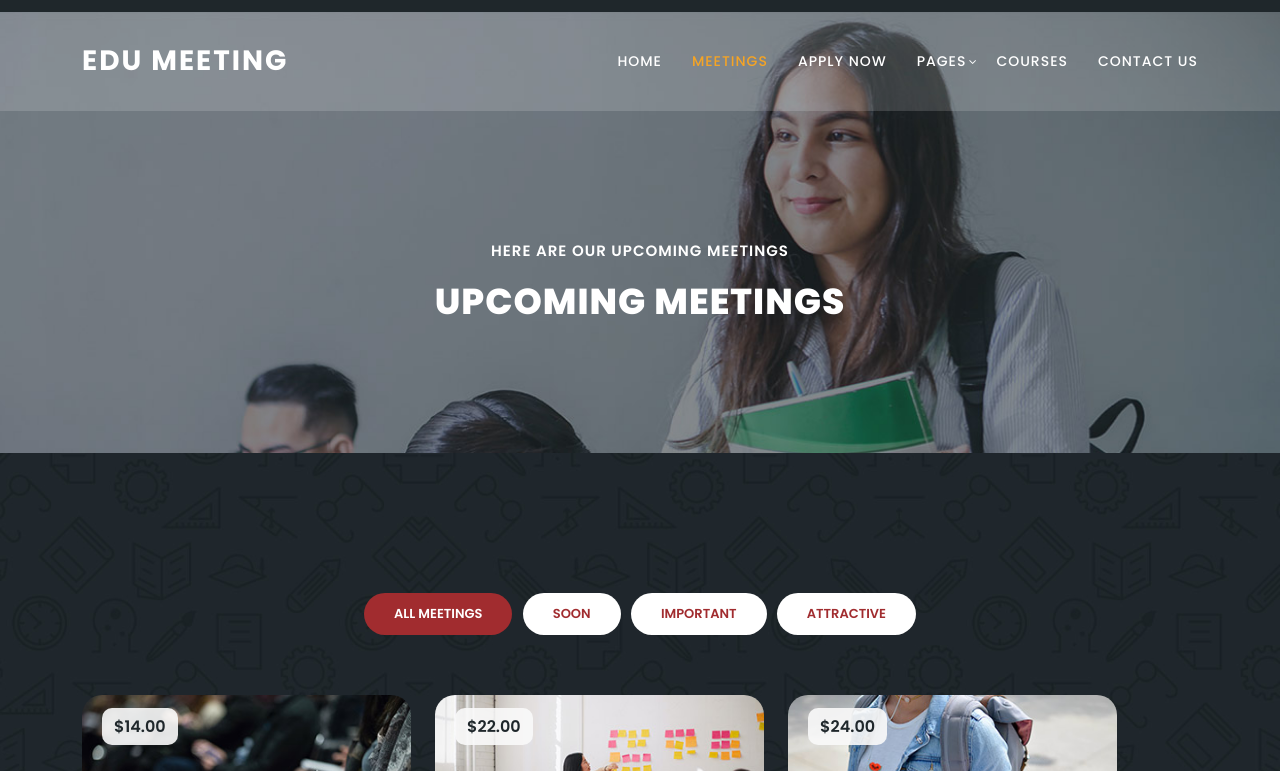
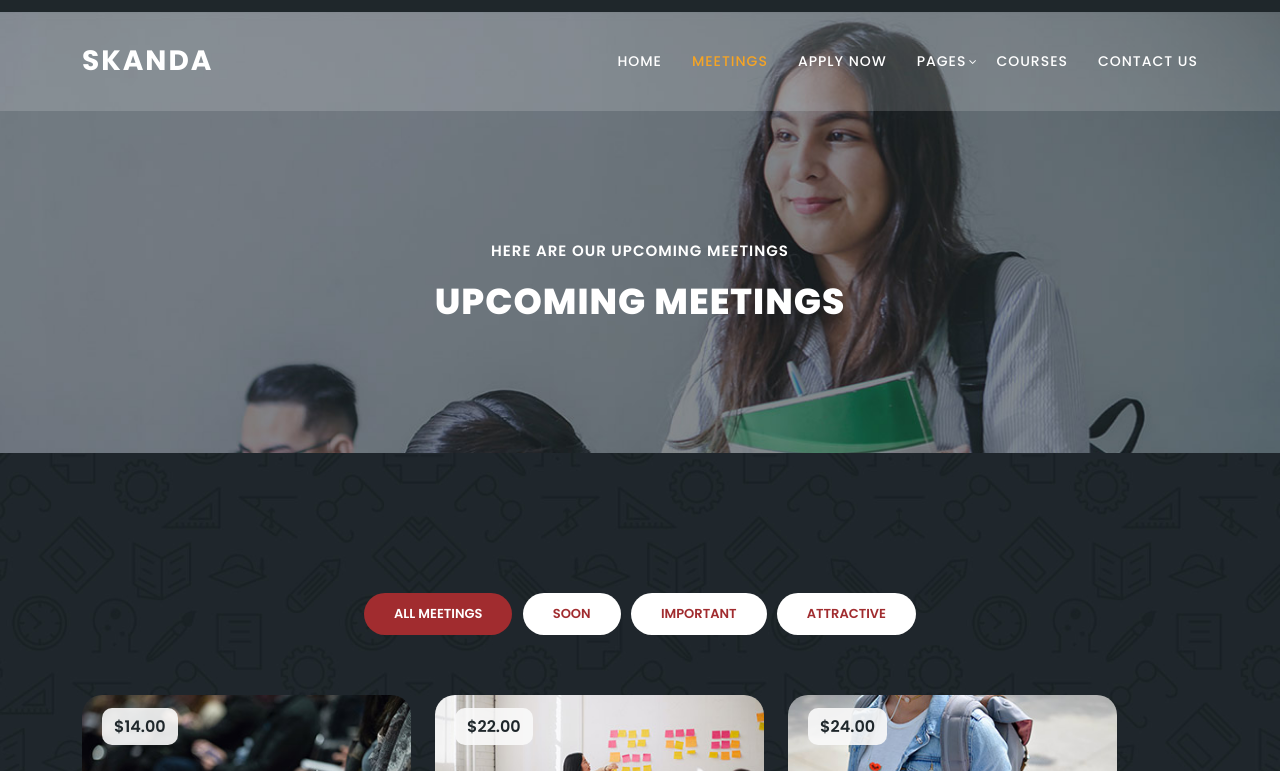
Before and after one commit to sivamohanbabu/sivaapp, a plain HTML site: page meetings.html in a window 1280 px wide. Shown: the part 29-800 px from the top of the page. Drawn offline with nearby package versions, Linux system fonts and the light colour scheme.

Commit message:
meetings.html

```diff
--- a/meetings.html
+++ b/meetings.html
@@ -64,7 +64,7 @@ https://templatemo.com/tm-569-edu-meeting
                   <nav class="main-nav">
                       <!-- ***** Logo Start ***** -->
                       <a href="index.html" class="logo">
-                          Edu Meeting
+                          Skanda
                       </a>
                       <!-- ***** Logo End ***** -->
                       <!-- ***** Menu Start ***** -->
```
